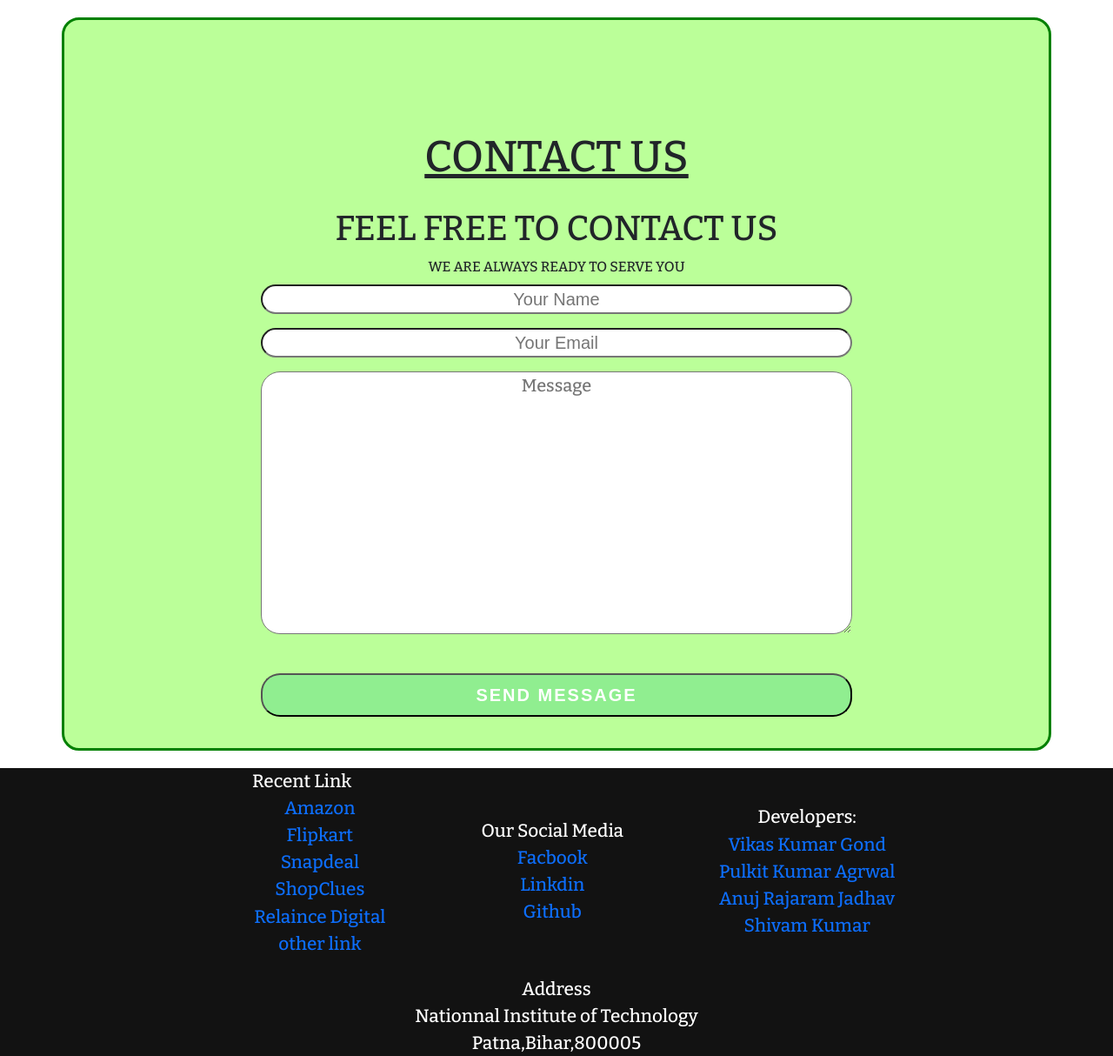
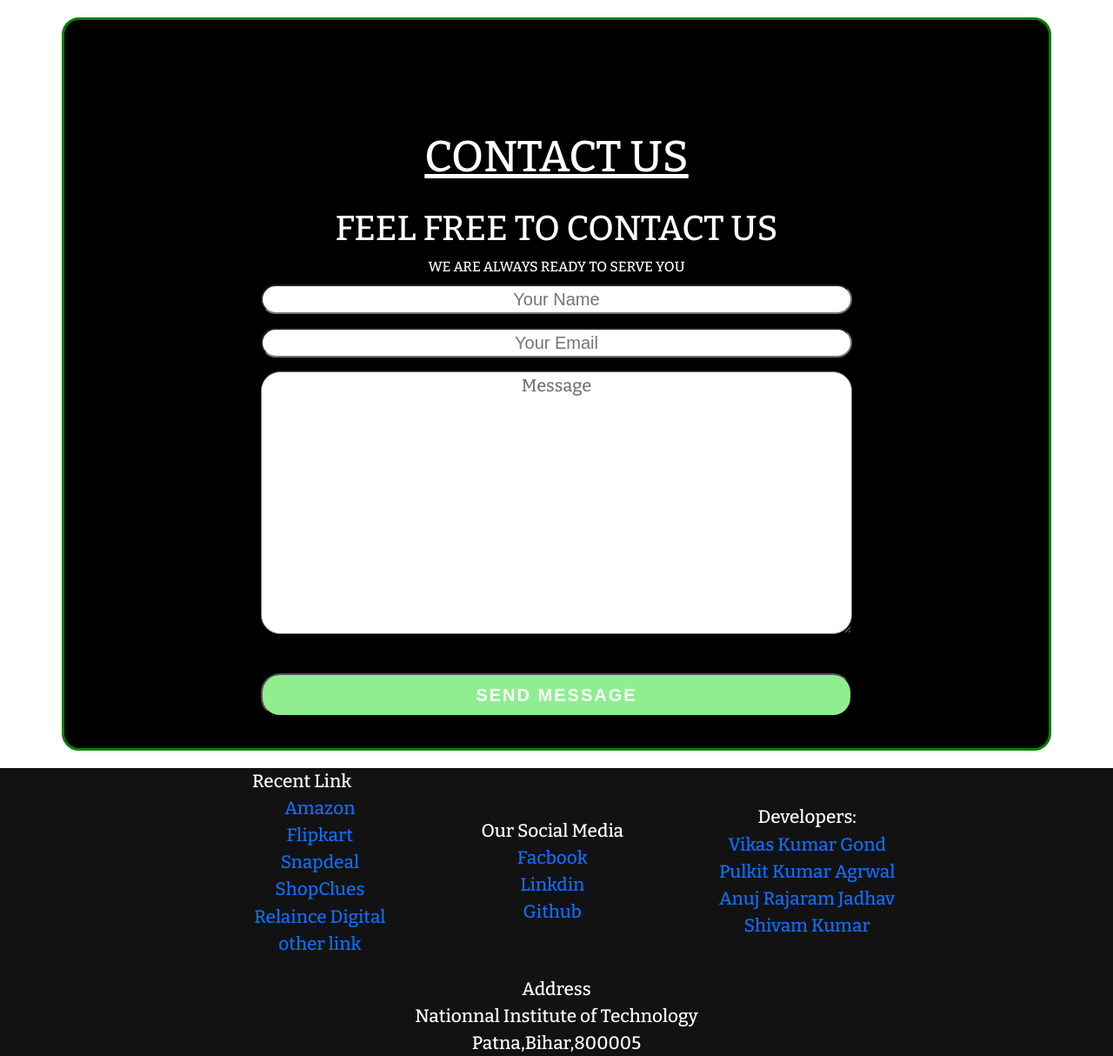
Before and after one commit to Hack-o-Heist/Heist-Compare, a Django app: page /contact in a window 1280 px wide. Shown: the part 73-1287 px from the top of the page at 87% size. Run offline with Django 3.2, Linux system fonts and the light colour scheme.

Commit message:
Update contact.css

```diff
--- a/core/static/css/contact.css
+++ b/core/static/css/contact.css
@@ -5,7 +5,8 @@
     border: 3px solid green;
     border-radius:20px;
     padding: 20px;
-    background-color: #bbff99;
+    background-color: black;
+    color:white;
 }
 .contact-title1{
     margin-top: 100px;
```
